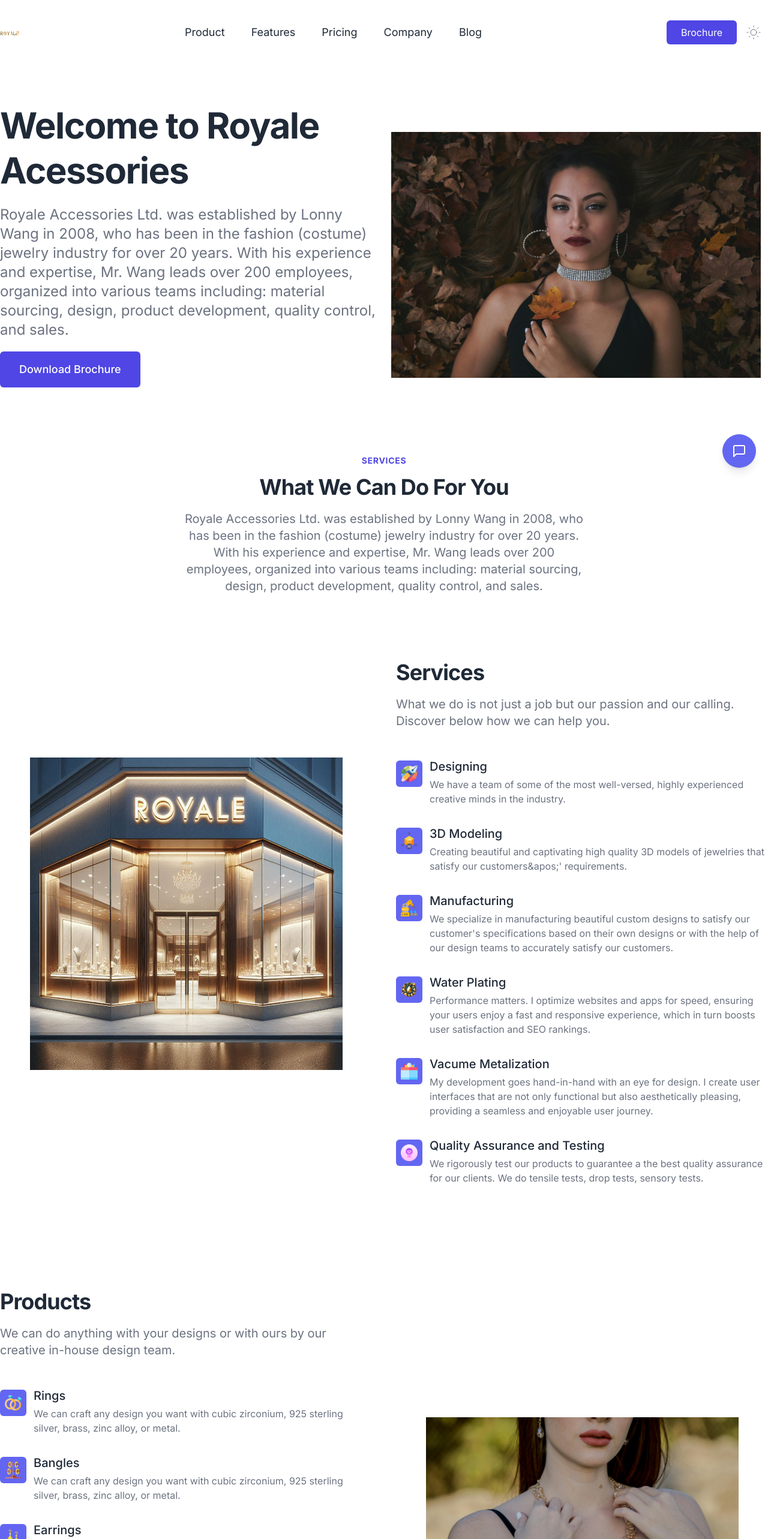
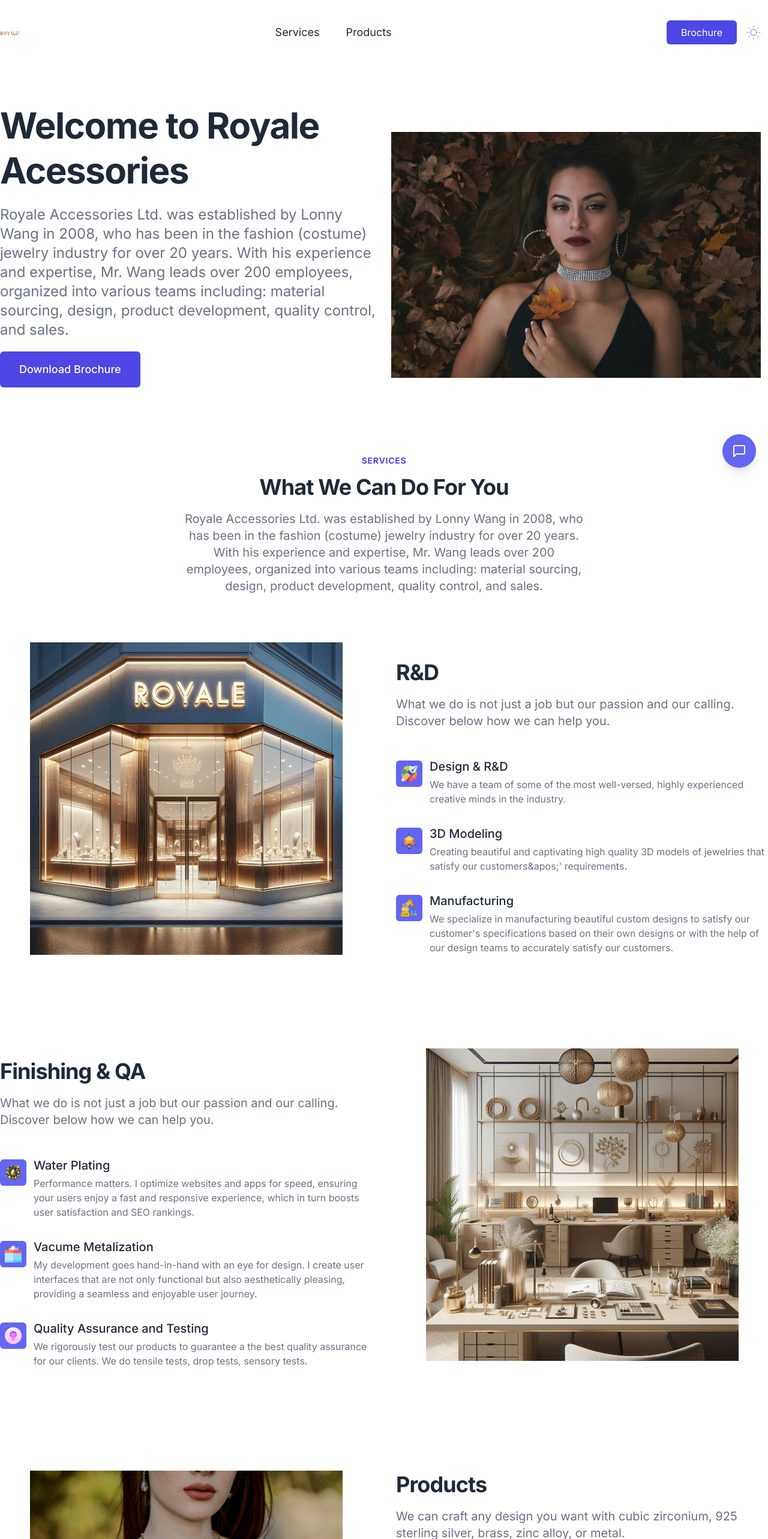
Before and after one commit to Velicium/qdroyale, a Next.js app: page / in a window 1280 px wide. Shown: the top 2566 px of the page at 60% size. Built offline with nearby package versions, Linux system fonts and the light colour scheme.

Commit message:
upd page

```diff
--- a/src/app/page.tsx
+++ b/src/app/page.tsx
@@ -7,7 +7,7 @@ import { Testimonials } from "@/components/Testimonials";
 import { Faq } from "@/components/Faq";
 import { Cta } from "@/components/Cta";
 
-import { benefitOne, benefitTwo } from "@/components/data";
+import { benefitOne, benefitOneTwo, benefitTwo, benefitThree } from "@/components/data";
 export default function Home() {
   return (
     <Container>
@@ -24,7 +24,9 @@ export default function Home() {
       </SectionTitle>
 
       <Benefits data={benefitOne} />
-      <Benefits imgPos="right" data={benefitTwo} />
+      <Benefits imgPos="right" data={benefitOneTwo} />
+      <Benefits data={benefitTwo} />
+      <Benefits imgPos="right" data={benefitThree} />
 
       {/* <SectionTitle
         preTitle="Watch a video"
--- a/src/components/Navbar.tsx
+++ b/src/components/Navbar.tsx
@@ -6,11 +6,8 @@ import { Disclosure } from "@headlessui/react";
 
 export const Navbar = () => {
   const navigation = [
-    "Product",
-    "Features",
-    "Pricing",
-    "Company",
-    "Blog",
+    "Services",
+    "Products",
   ];
 
   return (
--- a/src/components/data.js
+++ b/src/components/data.js
@@ -12,15 +12,17 @@ import vacuumchamber from "../../public/img/icons/vacuumchamber.png";
 import qa from "../../public/img/icons/qa.png";
 
 import benefitOneImg from "../../public/img/store.jpg"
+import benefitOneTwoImg from "../../public/img/office.jpg"
 import benefitTwoImg from "../../public/img/products.jpg";
+import benefitThreeImg from "../../public/img/desertlace.jpg";
 
 const benefitOne = {
-  title: "Services",
+  title: "R&D",
   desc: "What we do is not just a job but our passion and our calling. Discover below how we can help you.",
   image: benefitOneImg,
   bullets: [
     {
-      title: "Designing",
+      title: "Design & R&D",
       desc: "We have a team of some of the most well-versed, highly experienced creative minds in the industry.",
       icon: design,
     },
@@ -34,6 +36,14 @@ const benefitOne = {
       desc: "We specialize in manufacturing beautiful custom designs to satisfy our customer's specifications based on their own designs or with the help of our design teams to accurately satisfy our customers.",
       icon: manufacturing,
     },
+  ],
+};
+
+const benefitOneTwo = {
+  title: "Finishing & QA",
+  desc: "What we do is not just a job but our passion and our calling. Discover below how we can help you.",
+  image: benefitOneTwoImg,
+  bullets: [
     {
       title: "Water Plating",
       desc: "Performance matters. I optimize websites and apps for speed, ensuring your users enjoy a fast and responsive experience, which in turn boosts user satisfaction and SEO rankings.",
@@ -54,41 +64,49 @@ const benefitOne = {
 
 const benefitTwo = {
   title: "Products",
-  desc: "We can do anything with your designs or with ours by our creative in-house design team.",
+  desc: "We can craft any design you want with cubic zirconium, 925 sterling silver, brass, zinc alloy, or metal.",
   image: benefitTwoImg,
   bullets: [
     {
       title: "Rings",
-      desc: "We can craft any design you want with cubic zirconium, 925 sterling silver, brass, zinc alloy, or metal.",
+      desc: "",
       icon: rings,
     },
     {
       title: "Bangles",
-      desc: "We can craft any design you want with cubic zirconium, 925 sterling silver, brass, zinc alloy, or metal.",
+      desc: "",
       icon: bangles,
     },
     {
       title: "Earrings",
-      desc: "We can craft any design you want with cubic zirconium, 925 sterling silver, brass, zinc alloy, or metal.",
+      desc: "",
       icon: earrings,
     },
+  ],
+};
+
+const benefitThree = {
+  title: "More Products",
+  desc: "We can craft any design you want with cubic zirconium, 925 sterling silver, brass, zinc alloy, or metal.",
+  image: benefitThreeImg,
+  bullets: [
     {
       title: "Bracelets",
-      desc: "We can craft any design you want with cubic zirconium, 925 sterling silver, brass, zinc alloy, or metal.",
+      desc: "",
       icon: bracelet,
     },
     {
       title: "Brooches",
-      desc: "We can craft any design you want with cubic zirconium, 925 sterling silver, brass, zinc alloy, or metal.",
+      desc: "",
       icon: brooch,
     },
     {
       title: "Necklaces",
-      desc: "We can craft any design you want with cubic zirconium, 925 sterling silver, brass, zinc alloy, or metal.",
+      desc: "",
       icon: necklace,
     },
   ],
 };
 
 
-export {benefitOne, benefitTwo};
+export {benefitOne, benefitOneTwo, benefitTwo, benefitThree};
```
Also changed, not shown: public/img/desertlace.jpg (added), public/img/ring.jpg (added).
